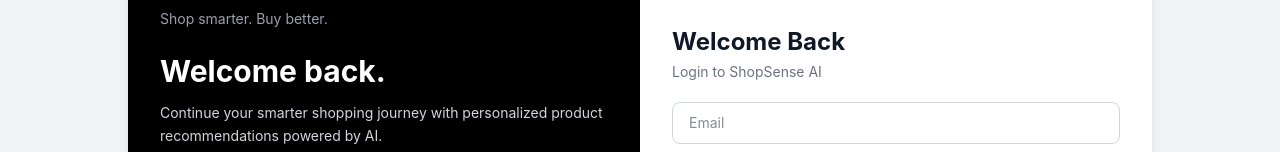
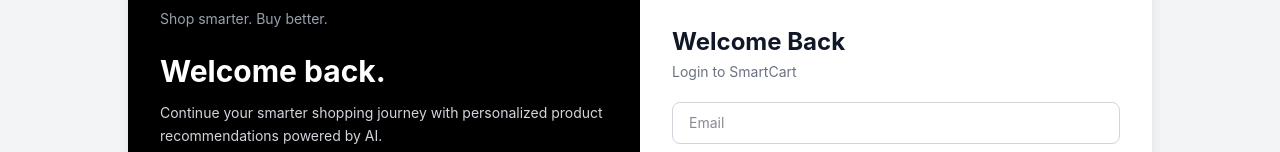
Before and after one commit to sarika25/SmartCart, a React (Vite) app in the folder client/: page /login in a window 1280 px wide. Shown: the part 297-449 px from the top of the page. Built offline with nearby package versions, Linux system fonts and the light colour scheme; no server answers.

Commit message:
Change public

```diff
--- a/client/src/components/AIChatbot.jsx
+++ b/client/src/components/AIChatbot.jsx
@@ -259,7 +259,7 @@
           >
             <img
               src="/chatbot.gif"
-              alt="Open ShopSense AI"
+              alt="Open SmartCart AI"
               className="h-40 w-45 "
             />
 
@@ -374,7 +374,7 @@
                               <div className="p-3">
                                 <div className="mb-1 flex items-center justify-between gap-2">
                                   <span className="text-xs font-medium text-gray-500">
-                                    {product.brand || "ShopSense"}
+                                    {product.brand || "SmartCart"}
                                   </span>
 
                                   {recommendation.matchScore && (
--- a/client/src/components/Categories.jsx
+++ b/client/src/components/Categories.jsx
@@ -23,7 +23,7 @@
   },
   {
     name: "Sports",
-    image: "/aaa.png",
+    image: "/sports.png",
   },
 ];
 
--- a/client/src/pages/Login.jsx
+++ b/client/src/pages/Login.jsx
@@ -128,7 +128,7 @@
           <div className="w-full max-w-md mx-auto">
             <h2 className="text-2xl font-bold mb-1">Welcome Back</h2>
 
-            <p className="text-gray-500 text-sm mb-5">Login to ShopSense AI</p>
+            <p className="text-gray-500 text-sm mb-5">Login to SmartCart</p>
 
             {error && (
               <div className="bg-red-50 border border-red-200 text-red-600 rounded-lg px-3 py-2 mb-3 text-xs">
```
Also changed, not shown: client/public/sports.png (renamed from client/public/aaa.png).
